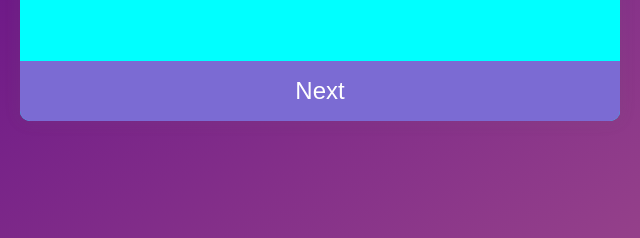
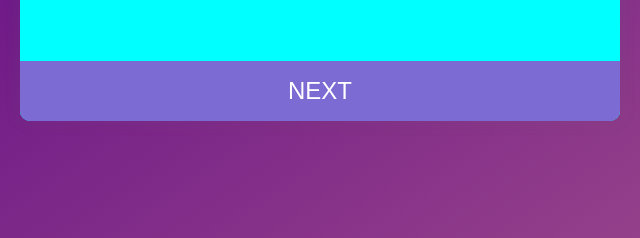
Before and after one commit to Mohamed-Saied-it/Mohamed.saied.it-Q-JS.github.io, a plain HTML site: page index.html in a window 1280 px wide. Shown: the part 501-739 px from the top of the page, 320-960 px from the left. Drawn offline with Linux system fonts and the light colour scheme; a web font is replaced by a local one.

Commit message:
Update index.html
updating

```diff
--- a/index.html
+++ b/index.html
@@ -30,7 +30,7 @@
                     </li>
                 </ul>
             </div>
-            <button id="next">Next</button>
+            <button id="next">NEXT</button>
         </div>
     </body>
 </html>
```
